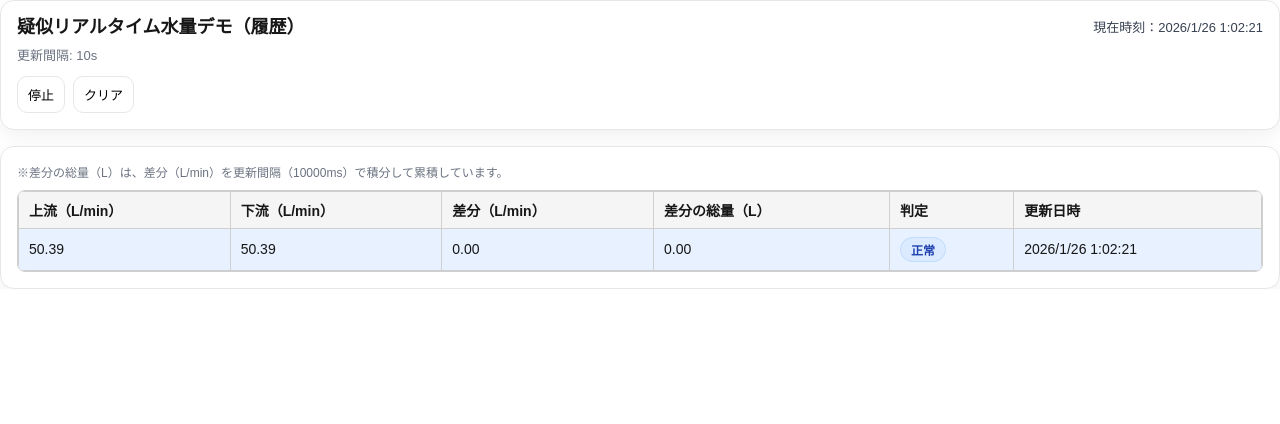
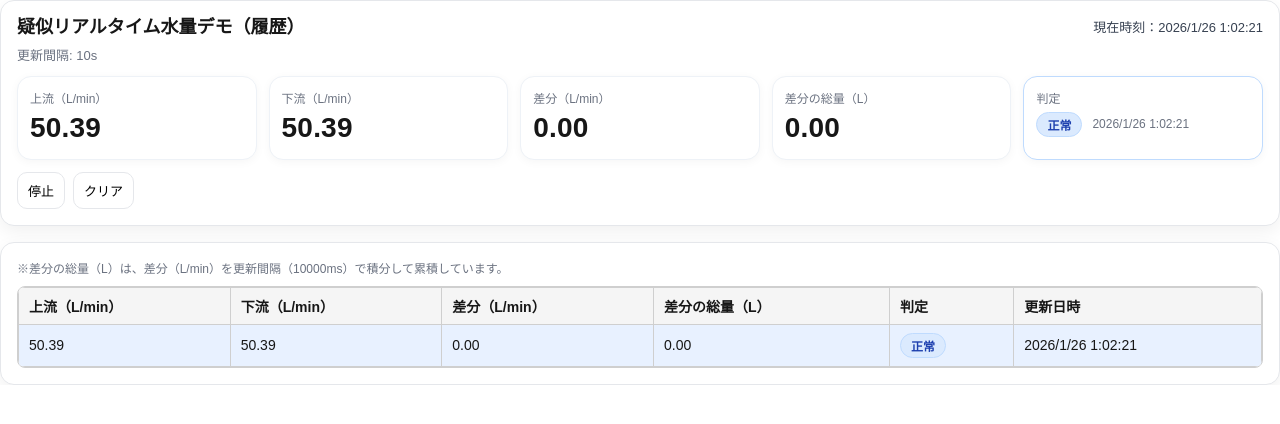
Before and after one commit to Kinopi0214/sinkhole-detection-app, a Next.js app: page / in a window 1280 px wide. Shown: the top 424 px of the page. Built offline with nearby package versions, Linux system fonts and the light colour scheme.

Commit message:
Add total water volume column

```diff
--- a/src/components/WaterDemo.module.css
+++ b/src/components/WaterDemo.module.css
@@ -162,14 +162,14 @@
   border-color: #e5e7eb;
 }
 
-/* ✅ 表の上の注釈 */
+/* 表の上の注釈 */
 .tableNote {
   font-size: 12px;
   color: #6b7280;
   margin-bottom: 10px;
 }
 
-/* ✅ 空のときの案内 */
+/* 空のときの案内 */
 .emptyHint {
   margin-top: 10px;
   font-size: 13px;
--- a/src/components/WaterDemo.tsx
+++ b/src/components/WaterDemo.tsx
@@ -7,12 +7,12 @@ import { MockWaterProvider } from "@/lib/providers/mockWaterProvider";
 import { calcDiff, judgeRisk, type RiskLevel, type WaterReading } from "@/lib/water";
 
 type Row = WaterReading & {
-  diff: number;
+  diff: number; // L/min
   risk: RiskLevel;
 };
 
 type RowWithTotal = Row & {
-  totalDiffL: number;
+  totalDiffL: number; // L
 };
 
 function numEnv(key: string, fallback: number) {
@@ -22,7 +22,8 @@ function numEnv(key: string, fallback: number) {
 }
 
 function formatInterval(intervalMs: number) {
-  return `${intervalMs / 1000}s`;
+  const s = intervalMs / 1000;
+  return Number.isInteger(s) ? `${s}s` : `${s.toFixed(1)}s`;
 }
 
 function riskLabel(risk: RiskLevel) {
@@ -34,21 +35,29 @@ function riskTone(risk: RiskLevel) {
 }
 
 export default function WaterDemo() {
-  const intervalMs = 10000;      // 更新間隔10s
-  const initialDelayMs = 5000;  // 最初は5s待つ
+  // ✅ 要望：初回/クリア後の最初の1回だけ 5s 待ち、その後 10s 更新
+  const intervalMs = 10000;
+  const initialDelayMs = 5000;
 
+  // ✅ 要望：中心値を50付近に
   const upstreamBase = numEnv("NEXT_PUBLIC_UPSTREAM_BASE", 50);
   const downstreamBase = numEnv("NEXT_PUBLIC_DOWNSTREAM_BASE", 50);
+
+  // ばらつき（小さめ推奨）
   const jitter = numEnv("NEXT_PUBLIC_WATER_JITTER", 1.5);
 
   const warnDiff = numEnv("NEXT_PUBLIC_RISK_WARN_DIFF", 3);
   const dangerDiff = numEnv("NEXT_PUBLIC_RISK_DANGER_DIFF", 8);
 
+  const maxRows = 300;
+
+  // 体積換算：diff(L/min) × (intervalMs/60000) = L
   const stepMinutes = intervalMs / 60000;
 
+  // 発表用演出
   const demoRampRows = 10;
   const demoRampStep = 0.6;
-  const probStartDiffAt3rd = 0.5;
+  const probStartDiffAt3rd = 0.5; // 3行目開始の確率（等差分0が2行）
 
   const createProvider = () =>
     new MockWaterProvider(upstreamBase, downstreamBase, jitter, {
@@ -57,7 +66,9 @@ export default function WaterDemo() {
       rampStep: demoRampStep,
     });
 
+  // ✅ provider を state で持つ（クリアで作り直して完全リセット）
   const [provider, setProvider] = useState(() => createProvider());
+
   const [rows, setRows] = useState<Row[]>([]);
   const [running, setRunning] = useState(true);
 
@@ -75,18 +86,11 @@ export default function WaterDemo() {
     const diff = calcDiff(r);
     const risk = judgeRisk(diff, warnDiff, dangerDiff);
 
-    setRows((prev) => [...prev, { ...r, diff, risk }]);
-  };
-
-  const startTimer = () => {
-    // 最初の5秒待ち
-    startTimeoutRef.current = window.setTimeout(() => {
-      appendOne();
-
-      timerRef.current = window.setInterval(() => {
-        appendOne();
-      }, intervalMs);
-    }, initialDelayMs);
+    setRows((prev) => {
+      const next = [...prev, { ...r, diff, risk }];
+      if (next.length > maxRows) return next.slice(next.length - maxRows);
+      return next;
+    });
   };
 
   const stopTimer = () => {
@@ -96,40 +100,52 @@ export default function WaterDemo() {
     startTimeoutRef.current = null;
   };
 
+  const startTimer = () => {
+    // 最初の1回だけ 5秒待ち
+    startTimeoutRef.current = window.setTimeout(() => {
+      appendOne();
+
+      // 以降は 10秒間隔
+      timerRef.current = window.setInterval(() => {
+        appendOne();
+      }, intervalMs);
+    }, initialDelayMs);
+  };
+
   useEffect(() => {
-    if (!running) {
-      stopTimer();
-      return;
-    }
+    stopTimer();
+
+    if (!running) return;
 
     startTimer();
-
     return () => stopTimer();
     // eslint-disable-next-line react-hooks/exhaustive-deps
   }, [running, provider]);
 
   const rowsWithTotalDiff: RowWithTotal[] = useMemo(() => {
-    let acc = 0;
+    let accL = 0;
     return rows.map((cur) => {
-      acc += cur.diff * stepMinutes;
-      return { ...cur, totalDiffL: acc };
+      accL += cur.diff * stepMinutes;
+      return { ...cur, totalDiffL: accL };
     });
   }, [rows, stepMinutes]);
 
-  const latest = rowsWithTotalDiff.at(-1);
+  const latest = rowsWithTotalDiff.length ? rowsWithTotalDiff[rowsWithTotalDiff.length - 1] : null;
   const latestTone = latest ? riskTone(latest.risk) : "neutral";
 
   const noteText = `※差分の総量（L）は、差分（L/min）を更新間隔（${intervalMs}ms）で積分して累積しています。`;
 
   const handleClear = () => {
+    // ✅ クリアで「差分0から再開」するために provider を作り直す
     stopTimer();
     setRows([]);
-    setProvider(createProvider()); // ✅ providerを作り直す
-    setRunning(true);              // 自動で再開（5s後）
+    setProvider(createProvider());
+    setRunning(true); // 自動で再開（5s待ってから1行目）
   };
 
   return (
     <div className={styles.page}>
+      {/* 上部：ヘッダー + KPIカード + ボタン */}
       <div className={styles.panel}>
         <div className={styles.header}>
           <div>
@@ -137,6 +153,41 @@ export default function WaterDemo() {
             <div className={styles.sub}>更新間隔: {formatInterval(intervalMs)}</div>
           </div>
           <div className={styles.now}>現在時刻：{new Date(now).toLocaleString("ja-JP")}</div>
+        </div>
+
+        {/* ✅ ここが “消えていたデザイン” の本体（KPIカード） */}
+        <div className={styles.kpiGrid}>
+          <div className={styles.kpiCard}>
+            <div className={styles.kpiLabel}>上流（L/min）</div>
+            <div className={styles.kpiValue}>{latest ? latest.upstream.toFixed(2) : "--"}</div>
+          </div>
+
+          <div className={styles.kpiCard}>
+            <div className={styles.kpiLabel}>下流（L/min）</div>
+            <div className={styles.kpiValue}>{latest ? latest.downstream.toFixed(2) : "--"}</div>
+          </div>
+
+          <div className={styles.kpiCard}>
+            <div className={styles.kpiLabel}>差分（L/min）</div>
+            <div className={styles.kpiValue}>{latest ? latest.diff.toFixed(2) : "--"}</div>
+          </div>
+
+          <div className={styles.kpiCard}>
+            <div className={styles.kpiLabel}>差分の総量（L）</div>
+            <div className={styles.kpiValue}>{latest ? latest.totalDiffL.toFixed(2) : "--"}</div>
+          </div>
+
+          <div className={`${styles.kpiCard} ${styles[`kpiTone_${latestTone}`]}`}>
+            <div className={styles.kpiLabel}>判定</div>
+            <div className={styles.kpiRow}>
+              <span className={`${styles.badge} ${styles[`badge_${latestTone}`]}`}>
+                {latest ? riskLabel(latest.risk) : "--"}
+              </span>
+              <span className={styles.kpiTime}>
+                {latest ? new Date(latest.ts).toLocaleString("ja-JP") : ""}
+              </span>
+            </div>
+          </div>
         </div>
 
         <div className={styles.controls}>
@@ -150,6 +201,7 @@ export default function WaterDemo() {
         </div>
       </div>
 
+      {/* 下部：テーブル */}
       <div className={styles.panel}>
         <div className={styles.tableNote}>{noteText}</div>
 
@@ -192,9 +244,7 @@ export default function WaterDemo() {
         </div>
 
         {rowsWithTotalDiff.length === 0 && (
-          <div className={styles.emptyHint}>
-            データを取得中です。しばらくお待ちください。
-          </div>
+          <div className={styles.emptyHint}>データを取得中です。しばらくお待ちください。</div>
         )}
       </div>
     </div>
```
